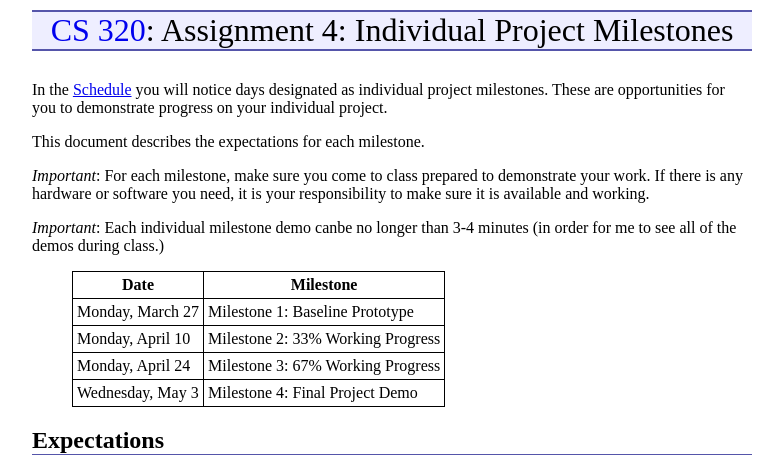
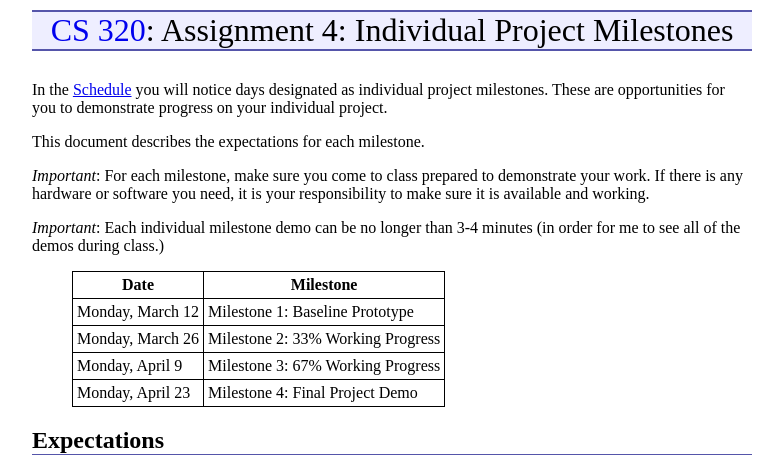
Before and after one commit to ycpcs/cs320-spring2018, a Jekyll site: the page built from assign/assign04.md, in a window 1280 px wide. Shown: the top 475 px of the page, without its empty margins (248-1031 px from the left). Built offline with Jekyll 4.4.1, drawn with Linux system fonts in a browser that asks for light colours.

Commit message:
updated due dates

```diff
--- a/assign/assign04.md
+++ b/assign/assign04.md
@@ -9,14 +9,14 @@ This document describes the expectations for each milestone.
 
 *Important*: For each milestone, make sure you come to class prepared to demonstrate your work.  If there is any hardware or software you need, it is your responsibility to make sure it is available and working.
 
-*Important*: Each individual milestone demo canbe no longer than 3-4 minutes (in order for me to see all of the demos during class.)
+*Important*: Each individual milestone demo can be no longer than 3-4 minutes (in order for me to see all of the demos during class.)
 
 > Date | Milestone
 > ---- | ---------
-> Monday, March 27 | Milestone 1: Baseline Prototype
-> Monday, April 10 | Milestone 2: 33% Working Progress
-> Monday, April 24 | Milestone 3: 67% Working Progress
-> Wednesday, May 3 | Milestone 4: Final Project Demo
+> Monday, March 12 | Milestone 1: Baseline Prototype
+> Monday, March 26 | Milestone 2: 33% Working Progress
+> Monday, April 9  | Milestone 3: 67% Working Progress
+> Monday, April 23 | Milestone 4: Final Project Demo
 
 ## Expectations
 
@@ -27,7 +27,3 @@ This document describes the expectations for each milestone.
 **Milestone 3: 67% Progress**: For this milestone, you should be be about two thirds of the way towards completion of the project.  Most of the features described in your proposal should be implemented in some form.
 
 **Milestone 4: Final Project Demo**. This is the completed project.
-
-<!-- vim:set wrap: ­-->
-<!-- vim:set linebreak: -->
-<!-- vim:set nolist: -->
```
Also changed, not shown: assign/assign03.md (+4 -8 lines), assign/assign08.md (+2 -2 lines), assign/assign09.md (+1 -1 lines), assign/assign10.md (+1 -1 lines), assign/assign11.md (+2 -2 lines).
